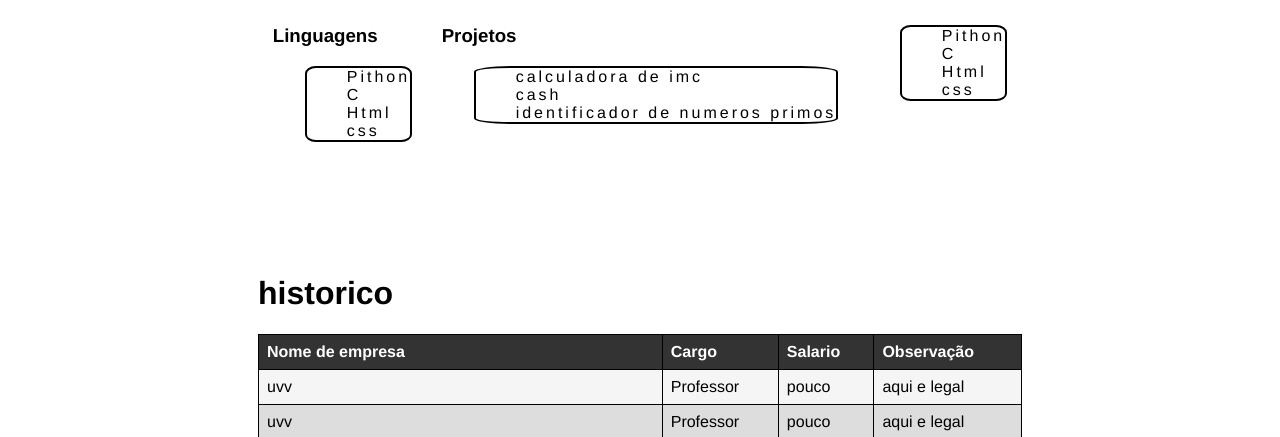
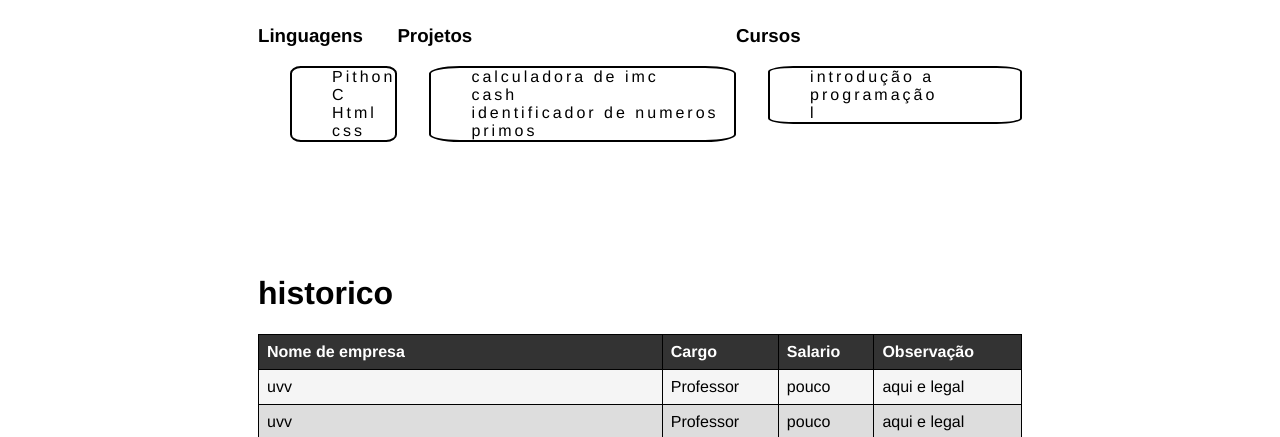
Before and after one commit to Carlosdsa2005/site, a plain HTML site: page index.html in a window 1280 px wide. Shown: the part 663-1100 px from the top of the page. Drawn offline with Linux system fonts and the light colour scheme.

Commit message:
Update index.html

```diff
--- a/index.html
+++ b/index.html
@@ -79,12 +79,12 @@
         </div>
 
         <div class="">
-            <h3></h3>
+            <h3>Cursos</h3>
                 <ul class="">
-                    <li>Pithon</li>
-                    <li>C</li>
-                    <li>Html</li>
-                    <li>css</li>
+                    <li>introdução a programação</li>
+                    <li></li>
+                    <li>l</li>
+                    <li></li>
                 </ul>
             </div>
 
```
